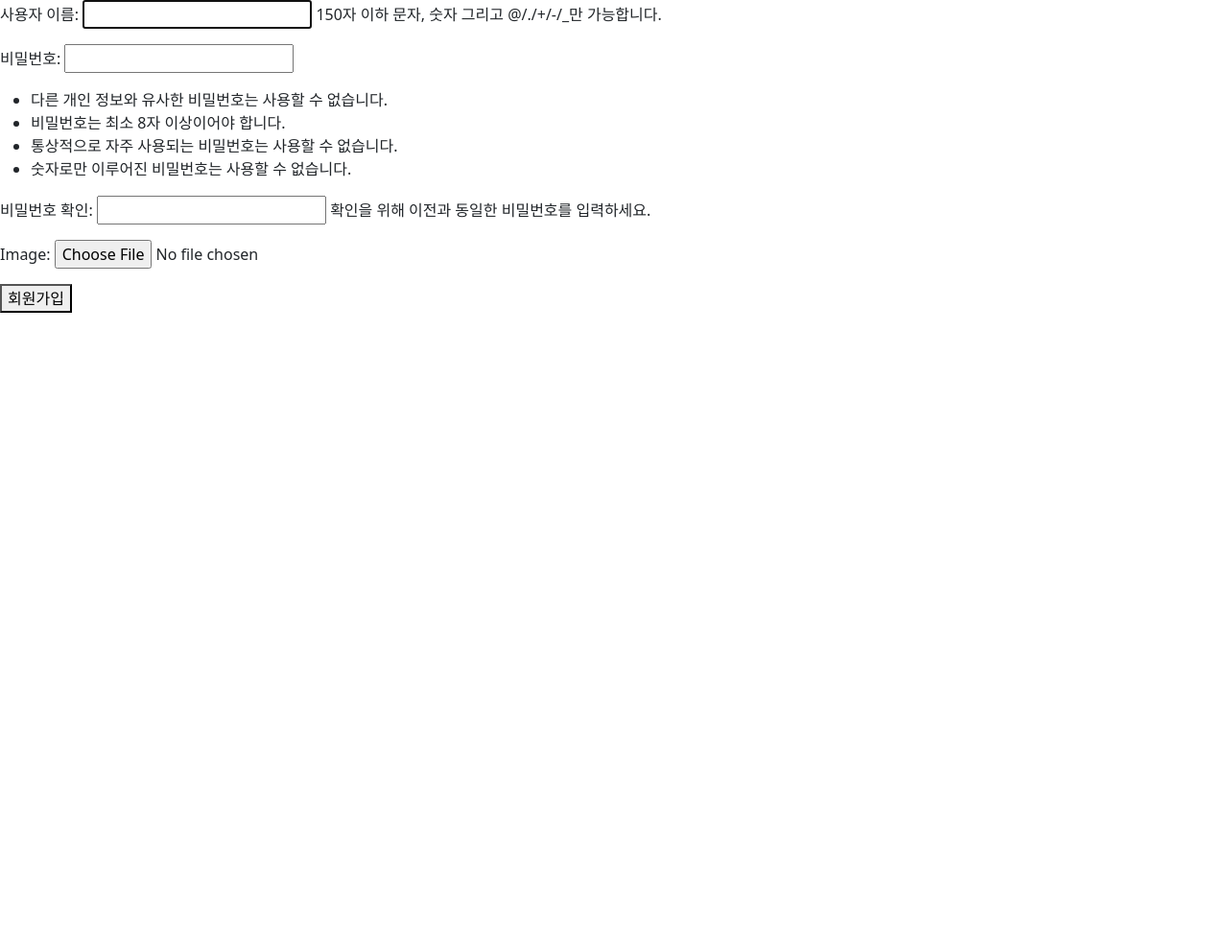
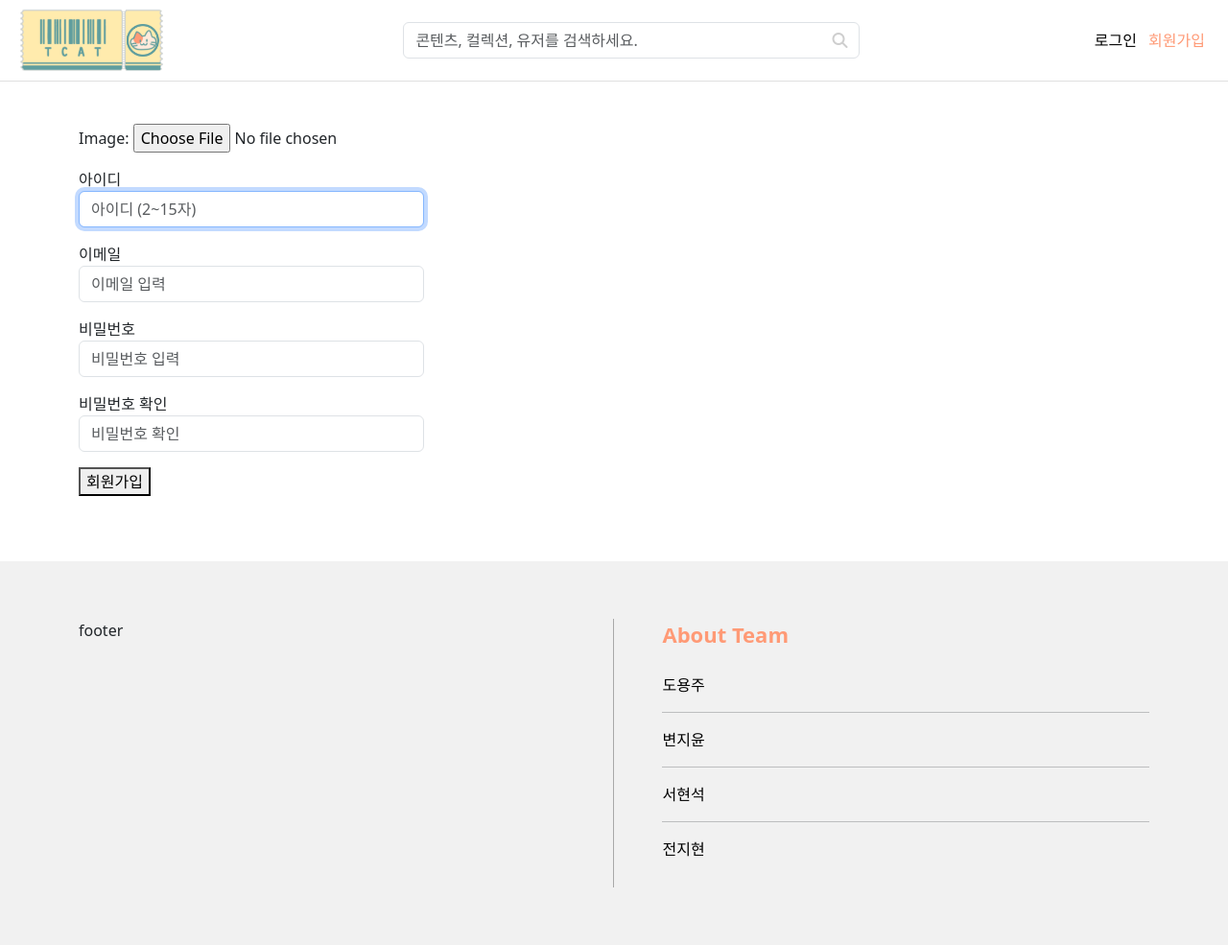
Before and after one commit to HyeonSeuk/TCAT, a Django app: page /accounts/signup/ in a window 1280 px wide. Shown: the whole page at 96% size. Before the commit the page ends 326 px from the top, so only its background shows below. Run offline with Django 3.2, Linux system fonts and the light colour scheme; some libraries are stand-ins or nearby versions.

Commit message:
추가-base.html-navbar 및 footer

```diff
--- a/accounts/forms.py
+++ b/accounts/forms.py
@@ -1,13 +1,27 @@
+from django import forms
 from django.contrib.auth import get_user_model
 from django.contrib.auth.forms import UserCreationForm
 
 
 class CustomUserCreationForm(UserCreationForm):
+    username = forms.CharField(label='아이디', label_suffix='', widget=forms.TextInput(
+        attrs={'class': 'form-control', 'style': 'width: 360px;','placeholder': '아이디 (2~15자)','id':'user_id',}))
+
+    email = forms.EmailField(label='이메일', label_suffix='', widget=forms.EmailInput(
+        attrs={'class': 'form-control', 'style': 'width: 360px;', 'placeholder': '이메일 입력',}))
+
+    password1 = forms.CharField(label='비밀번호', label_suffix='', widget=forms.PasswordInput(
+        attrs={'class': 'form-control placeholder-font','style': 'width: 360px;', 'placeholder': '비밀번호 입력',}))
+
+    password2 = forms.CharField(label='비밀번호 확인', label_suffix='', widget=forms.PasswordInput(
+        attrs={'class': 'form-control placeholder-font', 'style': 'width: 360px;','placeholder': '비밀번호 확인',}))
+
     class Meta(UserCreationForm.Meta):
         model = get_user_model()
         fields = (
+            'image',
             'username',
+            'email',
             'password1',
             'password2',
-            'image',
         )
--- a/accounts/templates/accounts/signup.html
+++ b/accounts/templates/accounts/signup.html
@@ -1,12 +1,12 @@
 {% extends 'base.html' %}
 
 {% block content %}
-<form method="post" enctype="multipart/form-data">
-        {% csrf_token %}
+<div>
+  <form method="post" enctype="multipart/form-data">
+    {% csrf_token %}
+    {{ form.as_p }}
 
-          {{ form.as_p }}
-
-        </div>
-        <button type="submit">회원가입</button>
-      </form>
+    <button type="submit">회원가입</button>
+  </form>
+</div>
 {% endblock content %}
--- /dev/null
+++ b/static/css/navbar.css
@@ -0,0 +1,72 @@
+:root {
+    --main-color: #FF9A76;
+    --second-color: #FFEADB;
+    --third-color: #F7C5A8;
+    --fourth-color: #679B9B;
+}
+
+.nav__div {
+    min-width: 850px;
+    height: 85px;
+    border-bottom: 1px solid rgb(224, 224, 224);
+}
+
+.container-fluid {
+    width: 500px;
+}
+
+.nav__div--logo--img {
+    height: 75px;
+    width: auto;
+}
+
+.fa-magnifying-glass {
+    color: #cecece;
+    /* --bs-btn-border-color: none; */
+}
+
+.nav__div--login {
+    text-decoration: none;
+    color: black;
+}
+
+.nav__div--signup {
+    text-decoration: none;
+    color: var(--main-color);
+}
+
+.container{
+    height: auto;
+    min-height: 100%;
+    padding-top: 20px;
+    padding-bottom: 20px;
+}
+
+footer {
+    /* flex-shrink: 0; */
+    /* background-color: var(--second-color); */
+    background-color: rgb(241, 241, 241);
+
+    height: 400px;
+    padding: 40px;
+}
+
+.footer__div {
+    height: 100%;
+
+}
+
+.footer__div--line {
+    border-left: 1px solid rgb(168, 168, 168);
+}
+
+.footer__div--link {
+    padding-left: 50px;
+}
+
+.footer__div--link > a {
+    text-decoration: none;
+    /* font-weight: bold; */
+    font-size: 16px;
+    color: black
+}
--- a/templates/base.html
+++ b/templates/base.html
@@ -1,16 +1,79 @@
+{% load static %}
 <!doctype html>
 <html lang="en">
   <head>
     <meta charset="utf-8">
     <meta name="viewport" content="width=device-width, initial-scale=1">
-    <title>title</title>
+    <title>TCAT</title>
     <link href="https://cdn.jsdelivr.net/npm/bootstrap@5.3.0-alpha3/dist/css/bootstrap.min.css" rel="stylesheet" integrity="sha384-KK94CHFLLe+nY2dmCWGMq91rCGa5gtU4mk92HdvYe+M/SXH301p5ILy+dN9+nJOZ" crossorigin="anonymous">
-    {% block style %}
-    {% endblock style %}
+    <script src="https://kit.fontawesome.com/7c2def04d0.js" crossorigin="anonymous"></script>
+    <link rel="stylesheet" href="{% static 'css/navbar.css' %}">
+
+    <style>
+      {% block style %}
+      {% endblock style %}
+    </style>
+
   </head>
   <body>
-    {% block content %}
-    {% endblock content %}
+    <!-- 네브바 로고 및 로그인 버튼 -->
+    <nav class='nav__div d-flex justify-content-between align-items-center p-3 mb-4'>
+      <a href="#" class='m-0'>
+        <img src="{% static 'image/logo2.png' %}" style='height: 80px;' alt="...">
+      </a>
+
+      <div class="container-fluid">
+        <form class="d-flex" role="search">
+          <div class="position-relative" style='width: 100%;'>
+            <input class="form-control" type="search" placeholder="콘텐츠, 컬렉션, 유저를 검색하세요." aria-label="Search">
+            <button class="btn position-absolute end-0 top-0" type="submit" >
+              <i class="fa-solid fa-magnifying-glass"></i>
+            </button>
+          </div>
+        </form>
+      </div>
+
+      {% if request.user.is_authenticated %}
+        <form action="{% url 'accounts:logout' %}">
+          {% csrf_token %}
+          <input type="submit" value='로그아웃' class="account-menu" style="border:none; background-color: white;">
+        </form>
+      {% else %}
+        <div>
+          <a href="{% url 'accounts:login' %}" class='nav__div--login pe-2'>
+            <span class="account-menu">로그인</span>
+          </a>
+
+          <a href="{% url 'accounts:signup' %}" class='nav__div--signup pe-2'>
+            <span class="account-menu">회원가입</span>
+          </a>
+        </div>
+      {% endif %}
+
+    </nav>
+
+    <div class="container">
+      {% block content %}
+      {% endblock content %}
+    </div>
+
+    <!-- footer -->
+    <footer class='mt-5'>
+      <div class='container d-flex justify-content-around footer__div'>
+        <div style='width: 50%;'>footer</div>
+        <div class='footer__div--line'></div>
+        <div class='d-flex flex-column footer__div--link' style='width: 50%;'>
+          <p class='mb-4' style='color: var(--main-color); font-weight: bold; font-size: 22px;'>About Team</p>
+          <a href="https://github.com/YongJuDo">도용주</a>
+          <hr>
+          <a href="https://github.com/j1-y00n">변지윤</a>
+          <hr>
+          <a href="https://github.com/HyeonSeuk">서현석</a>
+          <hr>
+          <a href="https://github.com/ldwlgus12">전지현</a>
+        </div>
+      </div>
+    </footer>
 
     {% block javascript %}
     {% endblock javascript %}
```
Also changed, not shown: static/image/logo.png (added), static/image/logo2.png (added).
